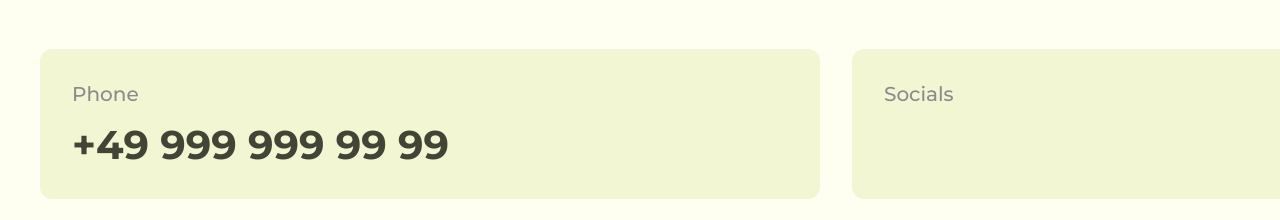
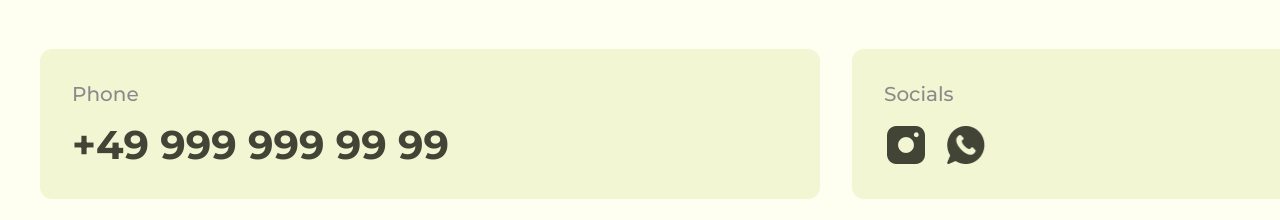
Before and after one commit to abashidzesofa/final_project, a React (Create React App) app in the folder garden_shop/: page / in a window 1280 px wide. Shown: the part 1800-2020 px from the top of the page. Built offline with nearby package versions, Linux system fonts and the light colour scheme; no server answers; a web font is replaced by a local one.

Commit message:
fotter+limk+socialis

```diff
--- a/garden_shop/src/components/Footer/index.jsx
+++ b/garden_shop/src/components/Footer/index.jsx
@@ -1,5 +1,7 @@
 import React from 'react'
 import s from './index.module.css'
+import instagram from './instagram.png'
+import whatsapp from './whatsapp.png'
 
 export default function Footer() {
   return (
@@ -15,7 +17,13 @@ export default function Footer() {
 
       <div className={s.right_card_socials}>
        <p className={s.small}>Socials</p>
-       <p className={s.p}></p>
+      <a href="https://www.instagram.com" target="_blank">
+       <img className={s.instagram} src={instagram} alt="instagram" />
+       </a>
+       <a href="https://www.whatsapp.com" target="_blank">
+       <img  className={s.whatsapp} src={whatsapp} alt="whatsapp" />
+       </a>
+
 
       </div>
 
--- a/garden_shop/src/components/Footer/index.module.css
+++ b/garden_shop/src/components/Footer/index.module.css
@@ -111,3 +111,15 @@
         border-radius: 10px;
         margin-left: 40px;
     }
+
+    .instagram {
+        width: 44px;
+        height: 44px;
+        margin-right: 16px;
+    }
+
+    .whatsapp {
+        width: 44px;
+        height: 44px;
+
+    }
```
Also changed, not shown: garden_shop/src/components/Footer/instagram.png (added), garden_shop/src/components/Footer/whatsapp.png (added).
